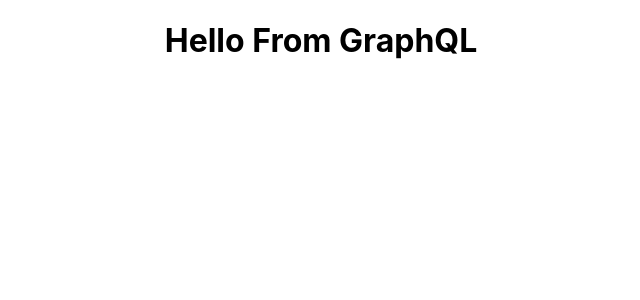
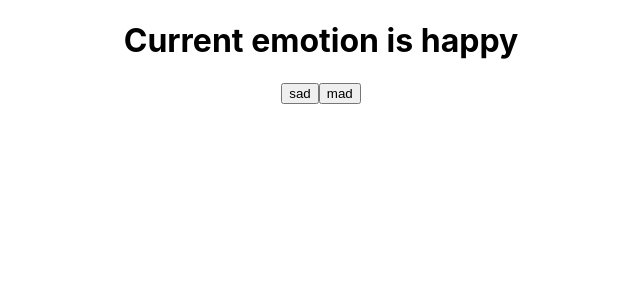
Before and after one commit to samTheHacker/react-project-2023, a React (Create React App) app: page / in a window 1280 px wide. Shown: the top 300 px of the page, without its empty margins (319-959 px from the left). Built offline with nearby package versions, Linux system fonts and the light colour scheme.

Commit message:
Remove library index.js. Add useState App.js.

```diff
--- a/src/App.js
+++ b/src/App.js
@@ -1,13 +1,17 @@
 import './App.css';
+import  {useState} from "react";
 
-const [firstCity] = ["Belfast", "Dublin", "Galway"]; //deconstruct a array/object
-
-console.log(firstCity);
-
-function App({library}) {
+function App() {
+  const [emotion, setEmotion] = useState("happy");
   return (
     <div className="App">
-      <h1>Hello From {library}</h1>
+      <h1> Current emotion is {emotion}</h1>
+      <button onClick={() => setEmotion("sad")}>
+        sad
+      </button>
+      <button onClick={() => setEmotion("mad")}>
+        mad
+      </button>
     </div>
   );
 }
--- a/src/index.js
+++ b/src/index.js
@@ -7,7 +7,7 @@
 const root = ReactDOM.createRoot(document.getElementById('root'));
 root.render(
   <React.StrictMode>
-    <App library="GraphQL" />
+    <App />
   </React.StrictMode>
 );
 
```
